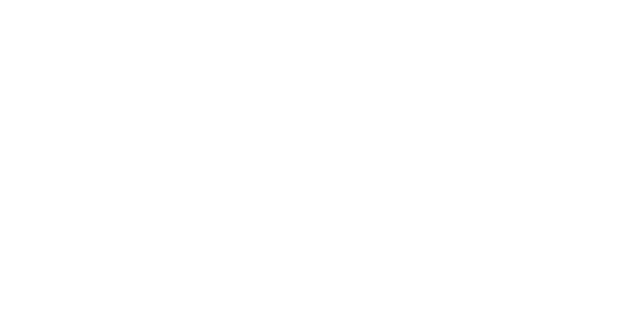
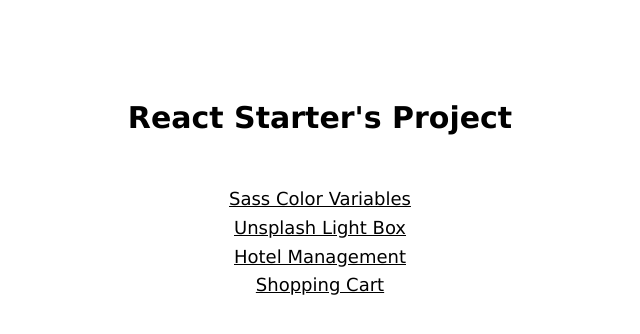
Before and after one commit to 900bce/react-starter, a React (Create React App) app: page / in a window 1280 px wide. Shown: the top 334 px of the page, without its empty margins (320-960 px from the left). Built offline with nearby package versions, Linux system fonts and the light colour scheme.

Commit message:
update routing

```diff
--- a/src/App.js
+++ b/src/App.js
@@ -11,11 +11,11 @@
   return (
     <BrowserRouter>
       <Switch>
-        <Route path="/react-starter/01" component={SassColorVariables} />
-        <Route path="/react-starter/02" component={UnsplashLightBox} />
-        <Route path="/react-starter/03" component={HotelManagement} />
-        <Route path="/react-starter/04" component={Shopping} />
-        <Route path="/react-starter" component={Home} />
+        <Route path="/01" component={SassColorVariables} />
+        <Route path="/02" component={UnsplashLightBox} />
+        <Route path="/03" component={HotelManagement} />
+        <Route path="/04" component={Shopping} />
+        <Route path="/" component={Home} />
       </Switch>
     </BrowserRouter>
   );
--- a/src/Home.jsx
+++ b/src/Home.jsx
@@ -7,16 +7,16 @@
       <nav style={navStyle}>
         <ul>
           <li>
-            <Link to="/react-starter/01">Sass Color Variables</Link>
+            <Link to="/01">Sass Color Variables</Link>
           </li>
           <li>
-            <Link to="/react-starter/02">Unsplash Light Box</Link>
+            <Link to="/02">Unsplash Light Box</Link>
           </li>
           <li>
-            <Link to="/react-starter/03">Hotel Management</Link>
+            <Link to="/03">Hotel Management</Link>
           </li>
           <li>
-            <Link to="/react-starter/04">Shopping Cart</Link>
+            <Link to="/04">Shopping Cart</Link>
           </li>
         </ul>
       </nav>
```
